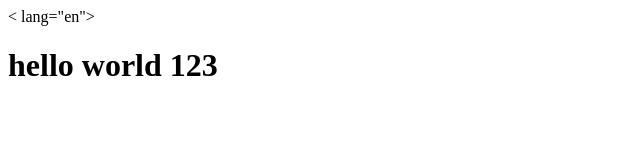
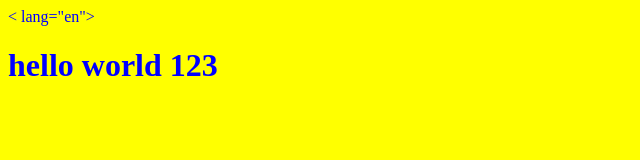
Before and after one commit to PavloMarkov/mate_practise, a plain HTML site: page a/index.html in a window 1280 px wide. Shown: the whole page, without its empty margins (0-640 px from the left). Drawn offline with Linux system fonts and the light colour scheme.

```diff
--- a/a/index.html
+++ b/a/index.html
@@ -5,7 +5,9 @@
   <meta http-equiv="X-UA-Compatible" content="IE=edge">
   <meta name="viewport" content="width=device-width, initial-scale=1.0">
   <title>Document</title>
+  <link rel="stylesheet" href="styles/style.css">
 </head>
 <body>
-  <h1>hello world 123</h1>
+  <h1>hello world
+    123</h1>
 </body>
```
Also changed, not shown: 1 other file.
